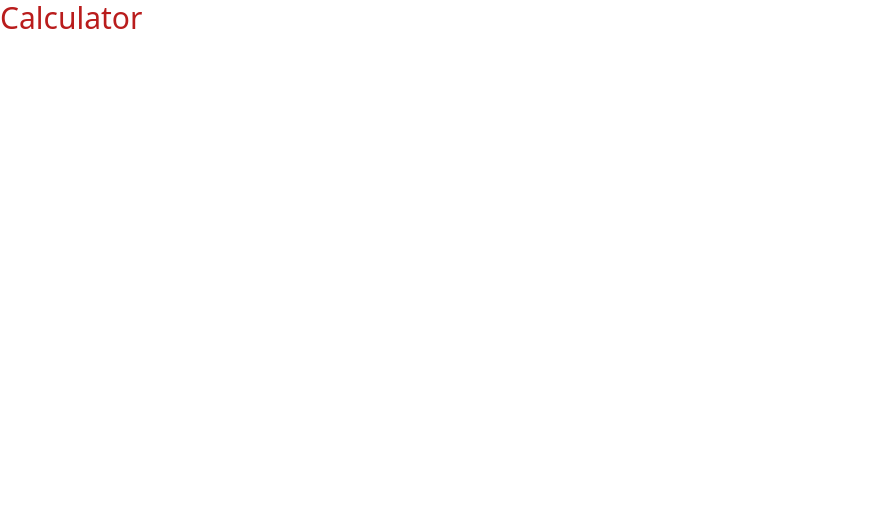
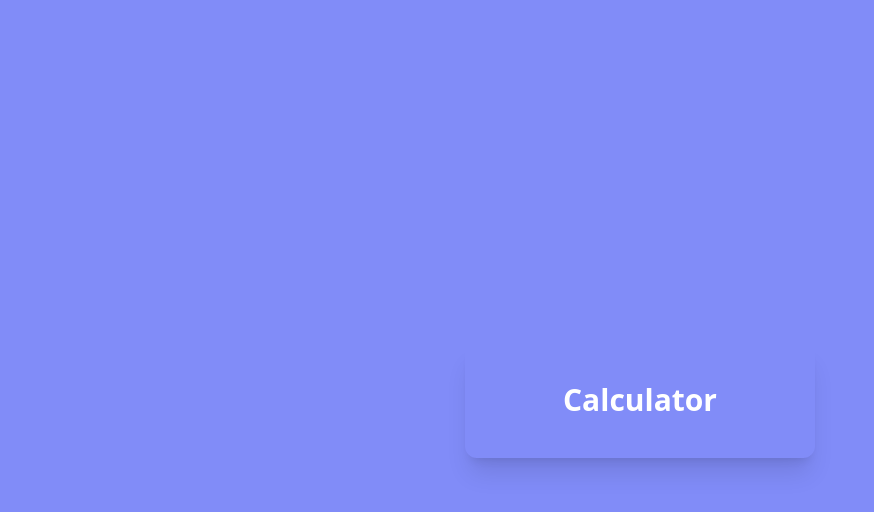
Before and after one commit to GrzegorzProgramowania/AngularCalculator, an Angular app: page / in a window 1280 px wide. Shown: the top 512 px of the page, without its empty margins (0-874 px from the left). Built offline with nearby package versions, Linux system fonts and the light colour scheme.

Commit message:
added HTML and few classes and styles

```diff
--- a/src/app/app.component.html
+++ b/src/app/app.component.html
@@ -1 +1,10 @@
-<h1 class="text-red-700 text-3xl">Calculator</h1>
+<div
+  class="min-w-scrren min-h-screen bg-indigo-400 flex items-center justify-center px-5 py-5"
+>
+  <div
+    class="w-full mx-auto rounded-xl shadow-xl text-gray-800 relative overflow-hidden"
+    style="max-width: 350px"
+  >
+    <h1 class="text-center text-white py-10 text-3xl font-bold">Calculator</h1>
+  </div>
+</div>
```
